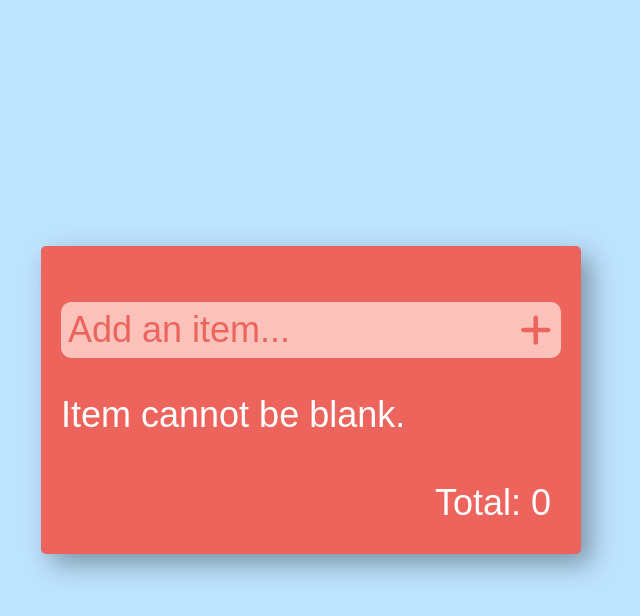
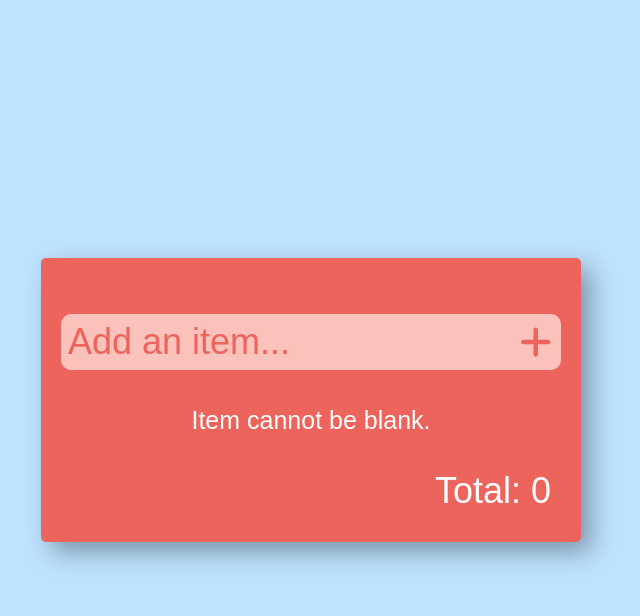
Before and after one commit to binarypsilocybin/Simple-shopping-list, a React (Create React App) app: page / in a window 1280 px wide. Both pictures are taken after a click on the icon 864 px from the left and 369 px from the top of the page. Shown: the top 616 px of the page, without its empty margins (329-969 px from the left). Built offline with nearby package versions, Linux system fonts and the light colour scheme.

Commit message:
2 files modified

```diff
--- a/src/App.js
+++ b/src/App.js
@@ -90,7 +90,9 @@ const App = () => {
             onClick={() => handleAddButtonClick()}
           />
         </div>
-        <div className={noValue !== true ? 'input-message show' : ''}>
+        <div
+          className={noValue === true ? 'input-message' : 'input-message show'}
+        >
           <p>Item cannot be blank.</p>
         </div>
         <div className="item-list">
--- a/src/style.css
+++ b/src/style.css
@@ -69,6 +69,11 @@ input:focus {
   display: none;
 }
 
+.input-message p {
+  font-size: 25px;
+  text-align: center;
+}
+
 .item-list {
   display: flex;
   flex-direction: column;
@@ -85,6 +90,7 @@ input:focus {
 
 .item-name {
   cursor: pointer;
+  width: 50%;
 }
 
 .item-name svg {
```
